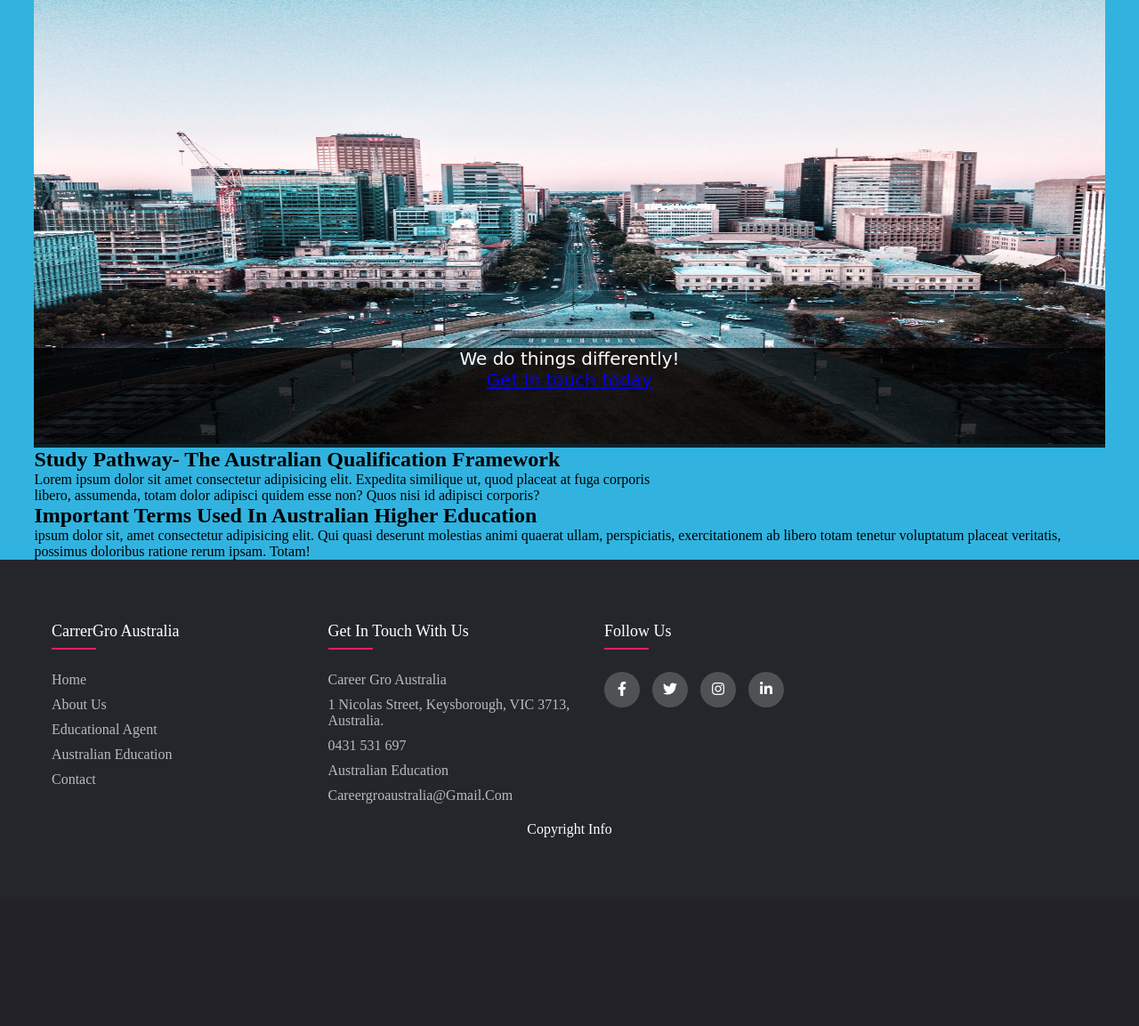
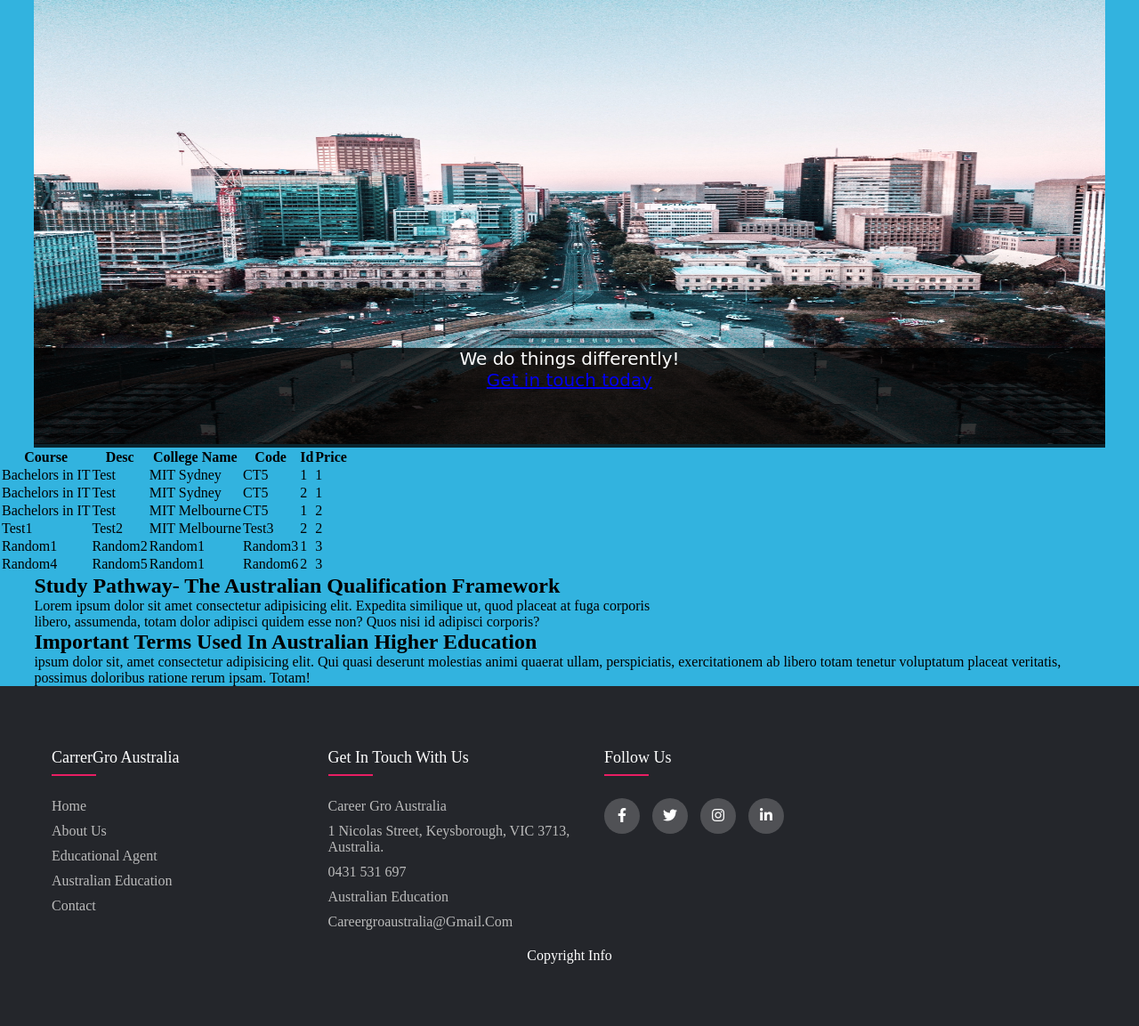
Before and after one commit to 30370657/project2, a PHP site: page /ae in a window 1280 px wide. Shown: the part 179-1332 px from the top of the page at 89% size. Before the commit the page ends 1120 px from the top, so only its background shows below. Run offline with PHP 8.4, Linux system fonts and the light colour scheme.

Commit message:
AE
Table php fix

```diff
--- a/ae.php
+++ b/ae.php
@@ -1,3 +1,10 @@
+<?php
+
+    $json_file = file_get_contents("data.json");
+    $json_data = json_decode($json_file, true);
+
+
+?>
 <!DOCTYPE html>
 <html lang="en">
 <head>
@@ -7,6 +14,7 @@
     <title>Australian Education</title>
     <link rel="stylesheet" href="style/css/style.css">
     <link rel="stylesheet" type="text/css" href="https://cdnjs.cloudflare.com/ajax/libs/font-awesome/5.15.1/css/all.min.css">
+
 </head>
 <body>
     <header>
@@ -30,6 +38,7 @@
 
     </header>
 
+
     <div class="main">
 
        <img class="gallery" src="media/image/gallery/Adelaide.jpg" alt="">
@@ -45,7 +54,20 @@
 
    </div>
 
-   <div class="course_data"></div>
+   <div class="course_data">
+        <table id="data_table">
+            <tr>
+                <th>Course</th>
+                <th>Desc</th>
+                <th>College Name</th>
+                <th>Code</th>
+                <th>Id</th>
+                <th>Price</th>
+
+            </tr>
+        </table>
+
+   </div>
 
    <div class="course_info">
        <div class="course_img"></div>
@@ -110,4 +132,56 @@
   </footer>
 
 </body>
+<script>
+
+    alert("HI");
+    var table = document.getElementById("data_table");
+
+
+
+       <?php
+
+           foreach($json_data['college'] as $college){
+
+           foreach ($college['Course'] as $key ) {
+               print"
+                var row = document.createElement('tr');
+                var course = document.createElement('td');
+                var desc = document.createElement('td');
+                var college = document.createElement('td');
+                var code = document.createElement('td');
+                var id = document.createElement('td');
+                var price = document.createElement('td');
+
+                course.innerHTML ='".$key['Name']."';
+                desc.innerHTML = '".$key['Desc']."';
+                college.innerHTML = '".$college['Name']."';
+                code.innerHTML = '".$key['Code']."';
+                id.innerHTML = '".$key['ID']."';
+                price.innerHTML = '".$college['College ID']."';
+
+                row.appendChild(course);
+                row.appendChild(desc);
+                row.appendChild(college);
+                row.appendChild(code);
+                row.appendChild(id);
+                row.appendChild(price);
+                table.appendChild(row);
+
+
+
+
+
+
+               ";
+
+
+
+            }
+        }
+        ?>
+
+
+
+    </script>
 </html>
--- /dev/null
+++ b/data.json
@@ -0,0 +1,65 @@
+{
+    "college":[
+        {
+            "College ID":"1",
+            "Name":"MIT Sydney",
+            "Course":[
+                {
+                    "ID":"1",
+                    "Name":"Bachelors in IT",
+                    "Desc":"Test",
+                    "Code":"CT5"
+                },
+                {
+                    "ID":"2",
+                    "Name":"Bachelors in IT",
+                    "Desc":"Test",
+                    "Code":"CT5"
+                }
+            ]
+
+        },
+        {
+            "College ID":"2",
+            "Name":"MIT Melbourne",
+            "Course":[
+                {
+                    "ID":"1",
+                    "Name":"Bachelors in IT",
+                    "Desc":"Test",
+                    "Code":"CT5"
+                },
+                {
+                    "ID":"2",
+                    "Name":"Test1",
+                    "Desc":"Test2",
+                    "Code":"Test3"
+                }
+            ]
+
+        },
+        {
+            "College ID":"3",
+            "Name":"Random1",
+            "Course":[
+                {
+                    "ID":"1",
+                    "Name":"Random1",
+                    "Desc":"Random2",
+                    "Code":"Random3"
+                },
+                {
+                    "ID":"2",
+                    "Name":"Random4",
+                    "Desc":"Random5",
+                    "Code":"Random6"
+                }
+            ]
+
+        }
+
+
+
+    ]
+
+}
```
